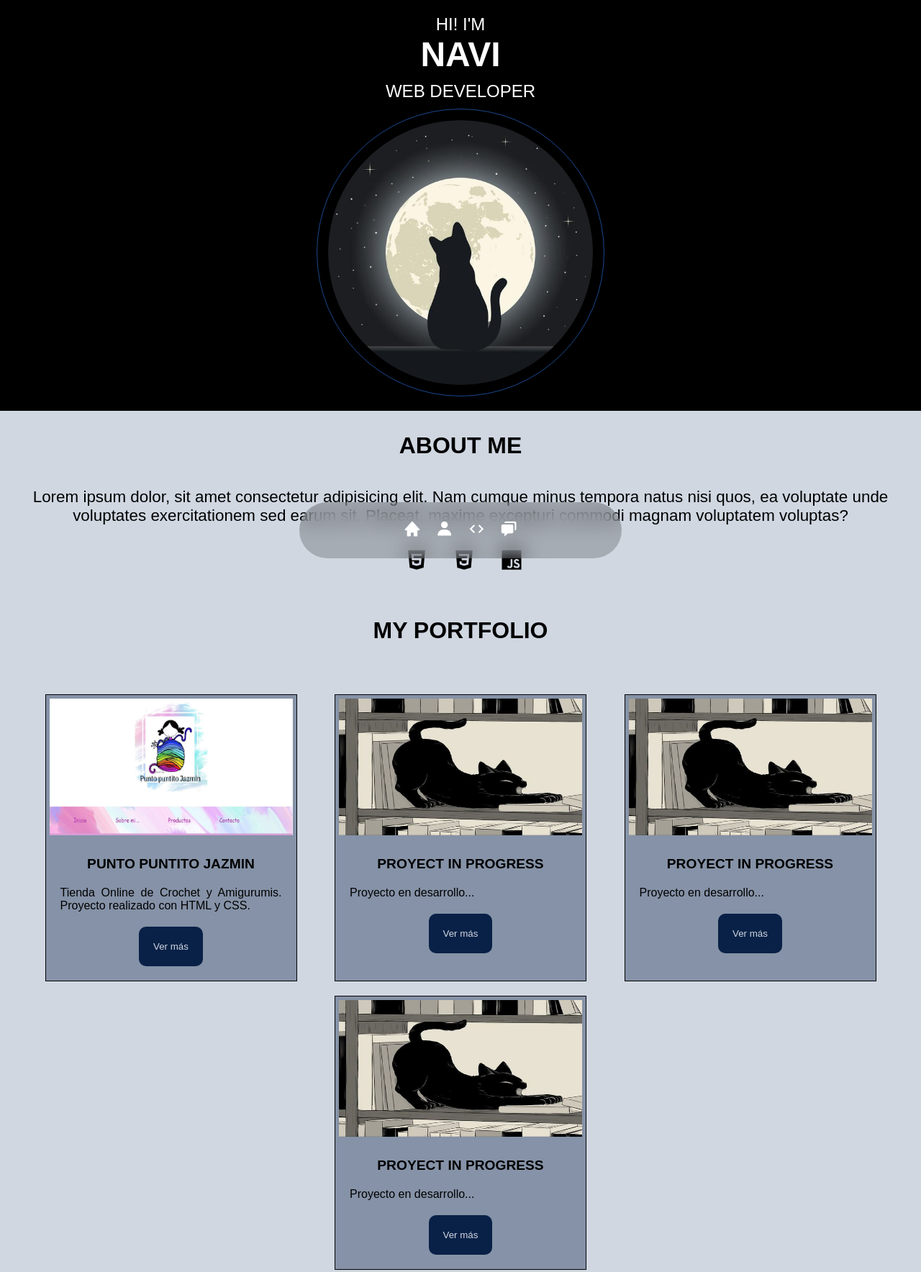
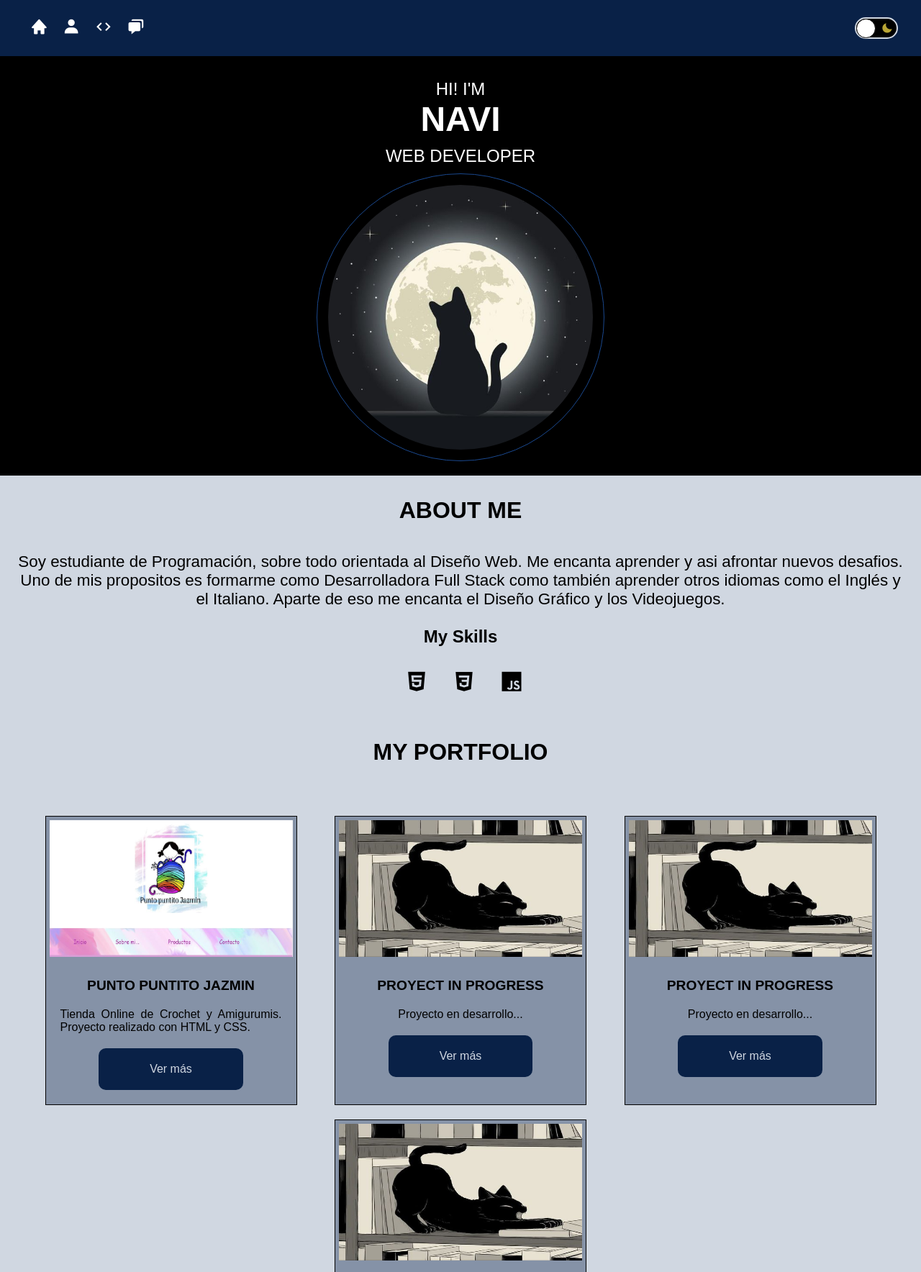
Before and after one commit to Navi666Lilith/proyecto-BAMultiplica, a plain HTML site: page index.html in a window 1280 px wide. Shown: the top 1768 px of the page at 72% size. Drawn offline with nearby package versions, Linux system fonts and the light colour scheme.

Commit message:
Creación del Javacript y Readme. Actualización del HTML y CSS.

```diff
--- a/index.html
+++ b/index.html
@@ -13,12 +13,16 @@
 
 <body>
     <header>
-        <nav> <!-- Navegador -->
+        <nav class="navegation"> <!-- Navegador -->
             <ul>
                 <li><a href="#home"><i class='bx bxs-home bx-sm'></i></a></li>
                 <li><a href="#about-me"><i class='bx bxs-user bx-sm'></i></a></li>
                 <li><a href="#portfolio"><i class='bx bx-code bx-sm'></i></a></li>
                 <li><a href="#contact-me"><i class='bx bxs-chat bx-sm'></i></a></li>
+            </ul>
+            <ul class="switch-dark-light">
+                <i class='bx bxs-sun'></i>
+                <i class='bx bxs-moon'></i>
             </ul>
         </nav>
         <section id="home"> <!-- Inicio -->
@@ -34,7 +38,8 @@
     <main>
         <section id="about-me"> <!-- Sobre Mi -->
             <h2>About Me</h2>
-            <p>Lorem ipsum dolor, sit amet consectetur adipisicing elit. Nam cumque minus tempora natus nisi quos, ea voluptate unde voluptates exercitationem sed earum sit. Placeat, maxime excepturi commodi magnam voluptatem voluptas?</p>
+            <p>Soy estudiante de Programación, sobre todo orientada al Diseño Web. Me encanta aprender y asi afrontar nuevos desafios. Uno de mis propositos es formarme como Desarrolladora Full Stack como también aprender otros idiomas como el Inglés y el Italiano. Aparte de eso me encanta el Diseño Gráfico y los Videojuegos.</p>
+            <h3>My Skills</h3>
             <ul class="lenguage">
                 <li><i class='bx bxl-html5 bx-md'></i></li>
                 <li><i class='bx bxl-css3 bx-md'></i></li>
@@ -49,7 +54,7 @@
                     <div class="work-info">
                         <h3>Punto Puntito Jazmin</h3>
                         <p>Tienda Online de Crochet y Amigurumis. Proyecto realizado con HTML y CSS.</p>
-                        <button>Ver más</button>
+                        <a href="#">Ver más</a>
                     </div>
                 </section>
                 <section class="work">
@@ -57,7 +62,7 @@
                     <div class="work-info">
                         <h3>Proyect in Progress</h3>
                         <p>Proyecto en desarrollo...</p>
-                        <button>Ver más</button>
+                        <a href="#">Ver más</a>
                     </div>
                 </section>
                 <section class="work">
@@ -65,7 +70,7 @@
                     <div class="work-info">
                         <h3>Proyect in Progress</h3>
                         <p>Proyecto en desarrollo...</p>
-                        <button>Ver más</button>
+                        <a href="#">Ver más</a>
                     </div>
                 </section>
                 <section class="work">
@@ -73,7 +78,7 @@
                     <div class="work-info">
                         <h3>Proyect in Progress</h3>
                         <p>Proyecto en desarrollo...</p>
-                        <button>Ver más</button>
+                        <a href="#">Ver más</a>
                     </div>
                 </section>
             </div>
@@ -102,5 +107,7 @@
         </section>
         <p class="copyright">&copy; Navi - All rights reserved</p>
     </footer>
+
+    <script src="./script.js"></script>
 </body>
 </html>
--- /dev/null
+++ b/script.js
@@ -0,0 +1,26 @@
+                         /* DESPLAZAMIENTO SUAVE (SMOOTH SCROLLING) */
+
+let navegador = document.querySelectorAll(".navegation ul a");
+
+for (let links of navegador) {
+    links.addEventListener("click", desplazarSuave);
+}
+
+function desplazarSuave(a){
+    a.preventDefault();
+    let href = this.getAttribute("href");
+
+    document.querySelector(href).scrollIntoView({
+        behavior: "smooth"
+    });
+}
+
+
+                         /* MODO CLARO/OSCURO */
+
+const modo = document.querySelector(".switch-dark-light");
+
+modo.addEventListener("click", e => {
+    modo.classList.toggle("active");
+    document.body.classList.toggle("active");
+})
--- a/style.css
+++ b/style.css
@@ -35,19 +35,18 @@ header {
     align-items: center;
 }
 
+/* Navegador */
+
 nav {
-    background-color: rgba(0, 0, 0, 0.2);
-    backdrop-filter: blur(15px);
-    width: 35%;
+    background-color: var(--dark-cobalt-blue);
     display: flex;
-    justify-content: center;
+    justify-content: space-between;
+    align-items: center;
     position: fixed;
-    bottom: 1.5rem;
-    left: 0;
-    right: 0;
-    margin: auto;
-    padding: 1rem 0.1rem;
-    border-radius: 3rem;
+    padding: 1rem 2rem;
+    z-index: 100;
+    width: 100%;
+    top: 0;
 }
 
 nav ul {
@@ -76,11 +75,61 @@ nav a:hover {
     color: var(--dark-cobalt-blue);
 }
 
+/* Boton Modo Claro/Oscuro */
+
+.switch-dark-light {
+    width: 60px;
+    height: 30px;
+    padding: 0 5px;
+    display: flex;
+    align-items: center;
+    justify-content: space-between;
+    position: relative;
+    border-radius: 100px;
+    border: 2px solid var(--gray-blue);
+    background-color: var(--black);
+}
+
+.switch-dark-light i {
+    font-size: 1rem;
+    color: #b9a534;
+}
+
+.navegation ul:last-child::before {
+    content: "";
+    position: absolute;
+    height: 25px;
+    width: 25px;
+    border-radius: 50%;
+    background-color: var(--white);
+    border: solid thin var(--black);
+    left: 0;
+    right: unset;
+}
+
+.navegation ul:last-child.active::before {
+    right: 0;
+    left: unset;
+    background-color: var(--white);
+    border: solid thin var(--light-cobalt-blue);
+}
+
+.navegation ul:last-child.active {
+    background-color: var(--light-cobalt-blue);
+}
+
+.navegation ul:last-child.active i:first-child {
+    color:#f3e633;
+}
+
+/* Inicio */
+
 #home {
     display: flex;
     flex-direction: column;
     padding: 10px;
     align-items: center;
+    padding-top: 100px;
 }
 
 h1 {
@@ -148,11 +197,19 @@ main p {
     padding: 0 20px;
 }
 
+#about-me h3 {
+    padding: 10px;
+    margin-top: 15px;
+    text-align: center;
+    font-size: 1.5rem;
+}
+
 .lenguage {
     list-style: none;
     display: flex;
     justify-content: center;
-    padding: 20px;
+    padding: 10px;
+    margin-bottom: 10px;
 }
 
 .lenguage li {
@@ -197,6 +254,9 @@ main p {
 
 .work-info {
     padding: 20px;
+    display: flex;
+    flex-direction: column;
+    align-items: center;
 }
 
 .work-info h3 {
@@ -210,19 +270,23 @@ main p {
     font-size: 1rem;
 }
 
-.work-info button {
-    border: none;
+.work-info a {
+    display: block;
+    width: 65%;
     color: var(--gray-blue);
     background-color: var(--dark-cobalt-blue);
+    text-decoration: none;
     border-radius: 10px;
     padding: 20px;
 }
 
-.work-info button:hover {
+.work-info a:hover {
     background-color: var(--gray-blue);
     color: var(--dark-cobalt-blue);
     transition: 0.2s;
 }
+
+/* Contactos */
 
 #contact-me {
     padding: 20px;
@@ -317,13 +381,16 @@ footer {
 }
 
 
+/* MODO CLARO/OSCURO */
+
+body.active main {
+    background-color: #040f20;
+    color: var(--white);
+}
+
 /* MEDIAS QUERIES */
 
 @media (max-width: 769px) {
-    nav {
-        width: 40%;
-    }
-
     #home img {
         width: 300px;
         height: auto;
@@ -335,10 +402,6 @@ footer {
 }
 
 @media (max-width: 600px) {
-    nav {
-        width: 50%;
-    }
-
     #contact-me input, #contact-me textarea {
         width: 70%;
     }
@@ -351,10 +414,6 @@ footer {
 
     header {
         padding: 15px;
-    }
-
-    nav {
-        width: 65%;
     }
 
     h1 {
```
Also changed, not shown: 1 other file.
